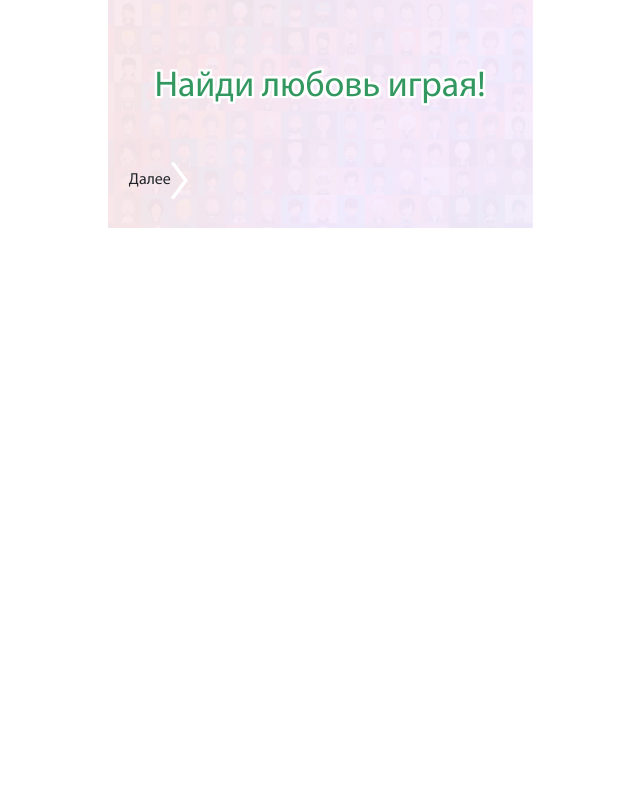
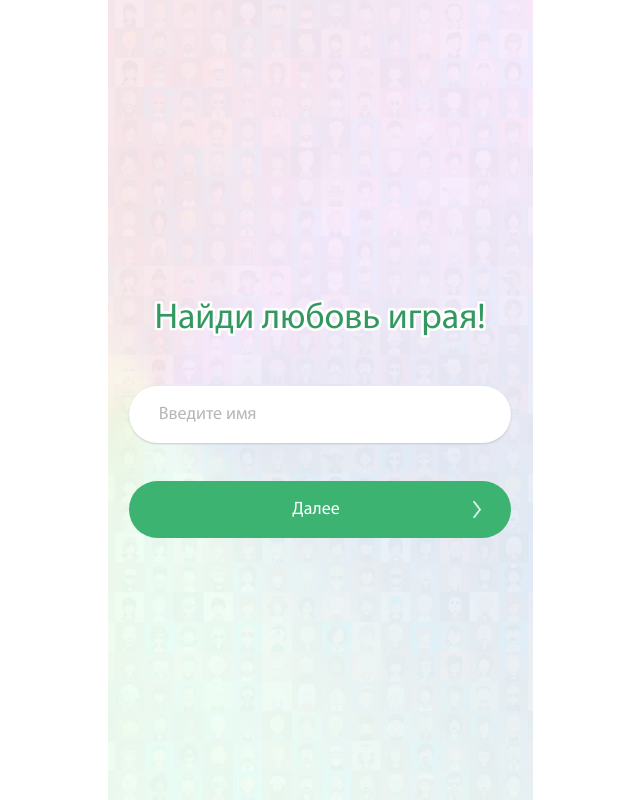
Before and after one commit to it10-ager/acq-play, a Vue app: page /new-data-user in a window 1280 px wide. Shown: the whole page, without its empty margins (320-960 px from the left). Built offline with nearby package versions, Linux system fonts and the light colour scheme.

Commit message:
added Data user

```diff
--- a/src/App.vue
+++ b/src/App.vue
@@ -38,6 +38,7 @@
 		-moz-osx-font-smoothing: grayscale;
 		max-width: 425px;
 		position: relative;
+		min-height: 100%;
 
 
 		.bg-image {
--- a/src/assets/_extend.scss
+++ b/src/assets/_extend.scss
@@ -6,6 +6,7 @@
 	display: flex;
 	flex-direction: column;
 	justify-content: center;
+	min-height: 100vh;
 }
 
 %titleFont {
--- a/src/views/Lang.vue
+++ b/src/views/Lang.vue
@@ -58,7 +58,7 @@
 		position: relative;
 		display: flex;
 		flex-direction: column;
-		height: 100vh;
+		min-height: 100vh;
 		.title {@extend %titleFont;}
 
 		.lang-content {
--- a/src/views/NewDataUser.vue
+++ b/src/views/NewDataUser.vue
@@ -3,10 +3,13 @@
 		<!--Title for page-->
 		<div class="text-center title">Найди любовь играя!</div>
 
+		<input class="input-text" type="text" :placeholder="nameValue" v-model="text"
+		:class="{ 'is-invalid': nameInvalid, 'is-valid': nameValid }" />
+
 		<!--Main block to next page-->
 		<b-row class="join d-flex justify-content-center my-2">
 			<b-col>
-				<div class="next-block" @click="checkEmailValidity()">
+				<div class="next-block" @click="check()">
 					<span class="w-100 text-center">Далее</span>
 					<img src="../assets/img/elements/arrows-11.png" alt="arrow-right">
 				</div>
@@ -21,14 +24,13 @@
 
 		data() {
 			return {
-
-			}
+				text: '',
+				nameValue: 'Введите имя',
+				nameInvalid: false,
+				nameValid: false,
+    		}
 		},
-
-		methods: {
-
-		},
-	};
+	}
 </script>
 
 <style scoped lang="scss">
@@ -37,7 +39,42 @@
 
 	.new-data {
 		@extend %mainWrapper;
-		font-size: 16px;
+		font-size: 18px;
 		.title {@extend %titleFont;}
+
+		.input-text {
+			border: 0;
+			outline: none;
+			padding: 15px 30px;
+			border-radius: 50px;
+			box-shadow: 0px 1px 2px 0px rgb(187 187 187 / 72%);
+			text-align: left;
+			margin-bottom: 30px;
+
+			&.is-invalid {
+				&::placeholder {
+					color: $errorColor;
+				}
+			}
+			&::placeholder {color: $placeholderColor;}
+		}
+
+		.join {
+			.next-block{
+				display: flex;
+				justify-content: space-between;
+				align-items: center;
+				background: $bgMain;
+				color: $fontColor;
+				border-radius: 50px;
+				padding: 15px 30px;
+				cursor: pointer;
+				transition: background 0.2s;
+
+				>img {width: 8px;}
+				&:hover {background: #339860;}
+			}
+		}
 	}
+
 </style>
```
